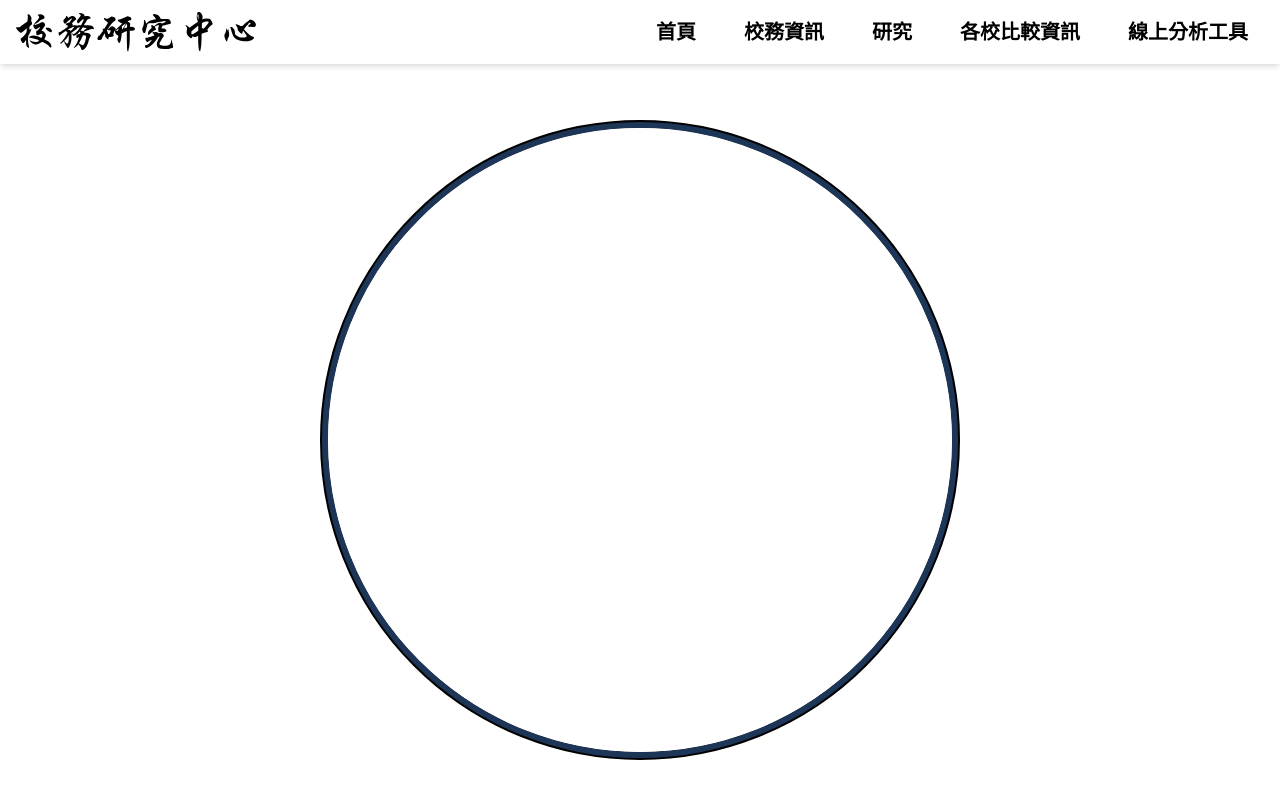
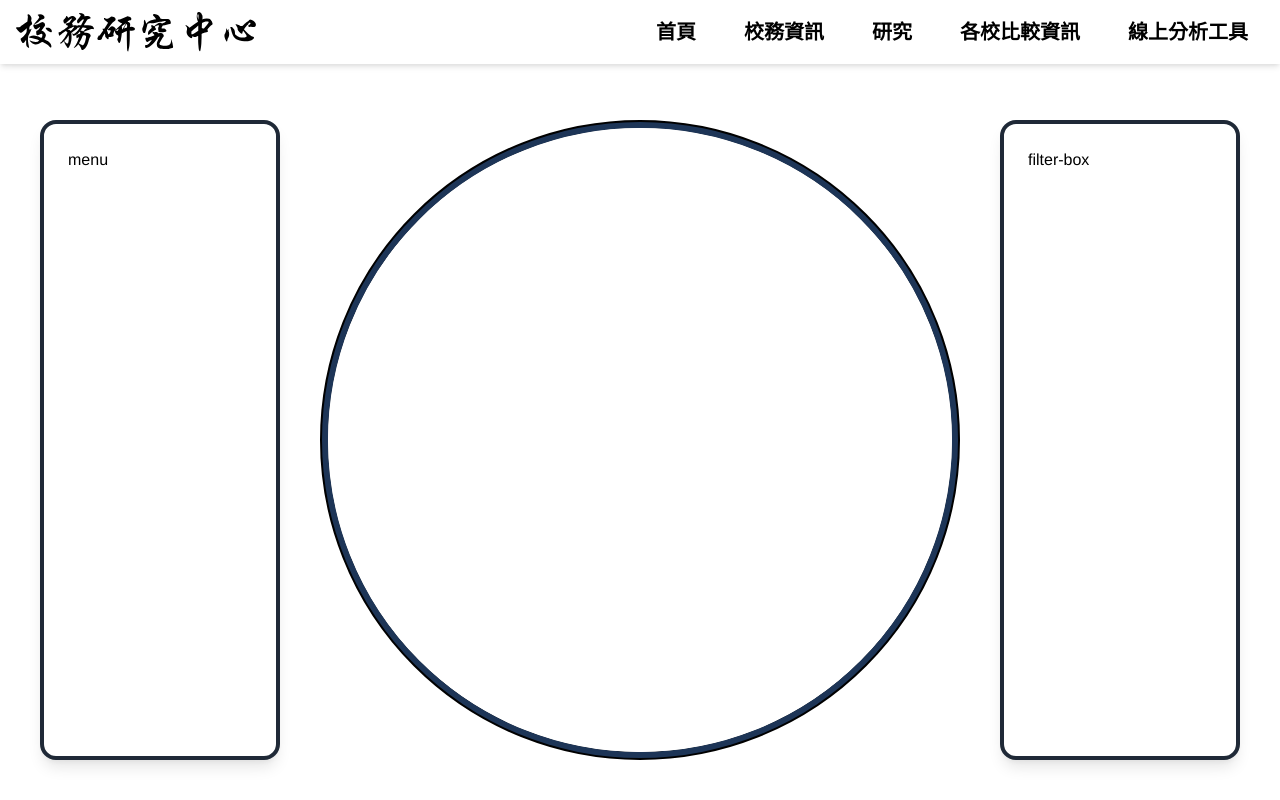
Before and after one commit to NTUT-rosita/rosita-front, a Vue app: page /chart-info in a window 1280 px wide. Built offline with nearby package versions, Linux system fonts and the light colour scheme.

Commit message:
add menu and filter-box

```diff
--- /dev/null
+++ b/src/assets/scss/components/chart-info/filter-box.scss
@@ -0,0 +1,3 @@
+.filter-box {
+  height: calc(90vh - 80px);
+}
--- /dev/null
+++ b/src/assets/scss/components/chart-info/menu.scss
@@ -0,0 +1,3 @@
+.chart-menu {
+  height: calc(90vh - 80px);
+}
--- a/src/components/chart-info/filter-box/FilterBox.vue
+++ b/src/components/chart-info/filter-box/FilterBox.vue
@@ -1,9 +1,23 @@
 <template>
-  <div></div>
+  <div class="
+    filter-box
+    w-60
+    bg-white
+    rounded-2xl
+    p-6
+    mx-10
+    shadow-lg
+    border-4
+    border-gray-800
+  ">
+    filter-box
+  </div>
 </template>
 
 <script lang="ts">
 import { defineComponent } from "vue";
+import '@/assets/scss/components/chart-info/filter-box.scss'
+
 export default defineComponent({
   name: "FilterBox"
 })
--- a/src/components/chart-info/menu/ChartMenu.vue
+++ b/src/components/chart-info/menu/ChartMenu.vue
@@ -1,14 +1,24 @@
 <template>
-  <div></div>
+  <div class="
+    chart-menu
+    w-60
+    bg-white
+    rounded-2xl
+    p-6
+    mx-10
+    shadow-lg
+    border-4
+    border-gray-800
+  ">
+    menu
+  </div>
 </template>
 
 <script lang="ts">
 import { defineComponent } from "vue";
+import '@/assets/scss/components/chart-info/menu.scss'
+
 export default defineComponent({
   name: "ChartMenu"
 })
 </script>
-
-<style scoped>
-
-</style>
--- a/src/pages/ChartInfo.vue
+++ b/src/pages/ChartInfo.vue
@@ -2,7 +2,9 @@
   <NavBar class="fixed"/>
   <main id="chart-info" class="page-container min-h-screen h-screen">
     <div class="pt-14 lg:pt-20 h-full flex justify-center items-center">
+      <ChartMenu/>
       <Chart/>
+      <FilterBox/>
     </div>
   </main>
 </template>
@@ -11,13 +13,17 @@
 import { defineComponent } from 'vue'
 import NavBar from "@/components/app/Navbar/NavBar.vue"
 import Chart from "@/components/chart-info/chart/Chart.vue";
+import ChartMenu from "@/components/chart-info/menu/ChartMenu.vue";
+import FilterBox from "@/components/chart-info/filter-box/FilterBox.vue";
 import '@/assets/scss/pages/chart-info.scss'
 
 export default defineComponent({
   name: "ChartInfo",
   components: {
     NavBar,
-    Chart
+    Chart,
+    ChartMenu,
+    FilterBox
   }
 })
 </script>
```
